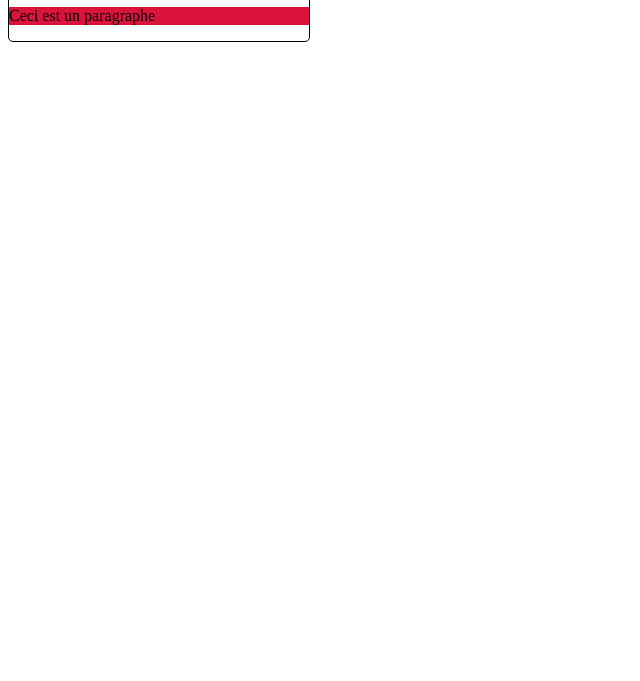
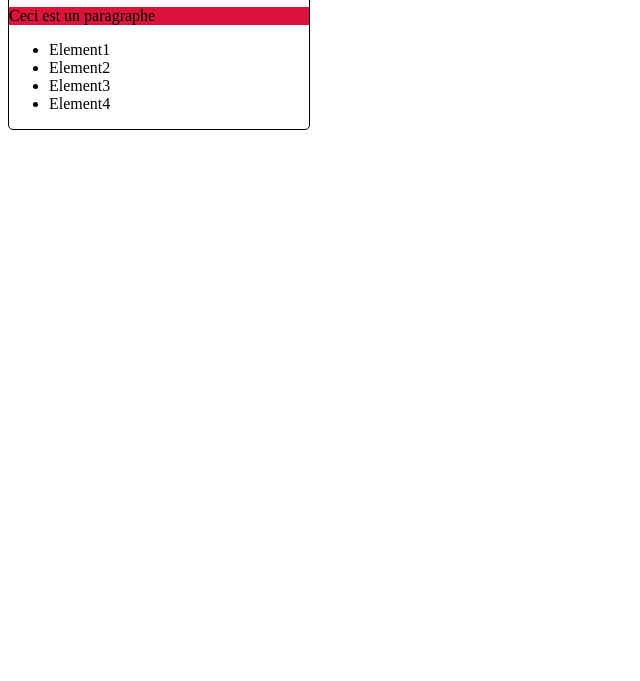
Before and after one commit to AnisLcool/testgithub4, a plain HTML site: page index.html in a window 1280 px wide. Shown: the part 119-800 px from the top of the page, without its empty margins (0-640 px from the left). Drawn offline with Linux system fonts and the light colour scheme.

Commit message:
ajout html

```diff
--- a/index.html
+++ b/index.html
@@ -16,6 +16,12 @@
     <div>
         <h1>Bonjour tout le monde!</h1>
         <p>Ceci est un paragraphe</p>
+        <ul>
+            <li>Element1</li>
+            <li>Element2</li>
+            <li>Element3</li>
+            <li>Element4</li>
+        </ul>
     </div>
 </body>
 
```
